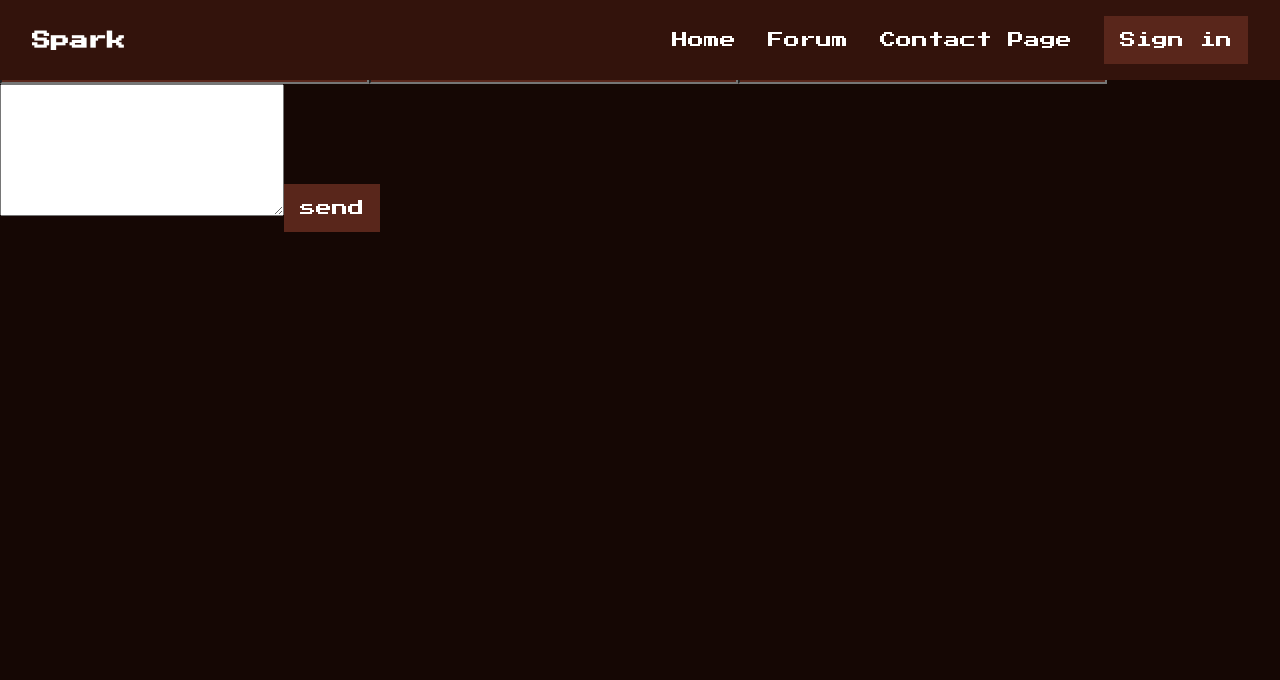
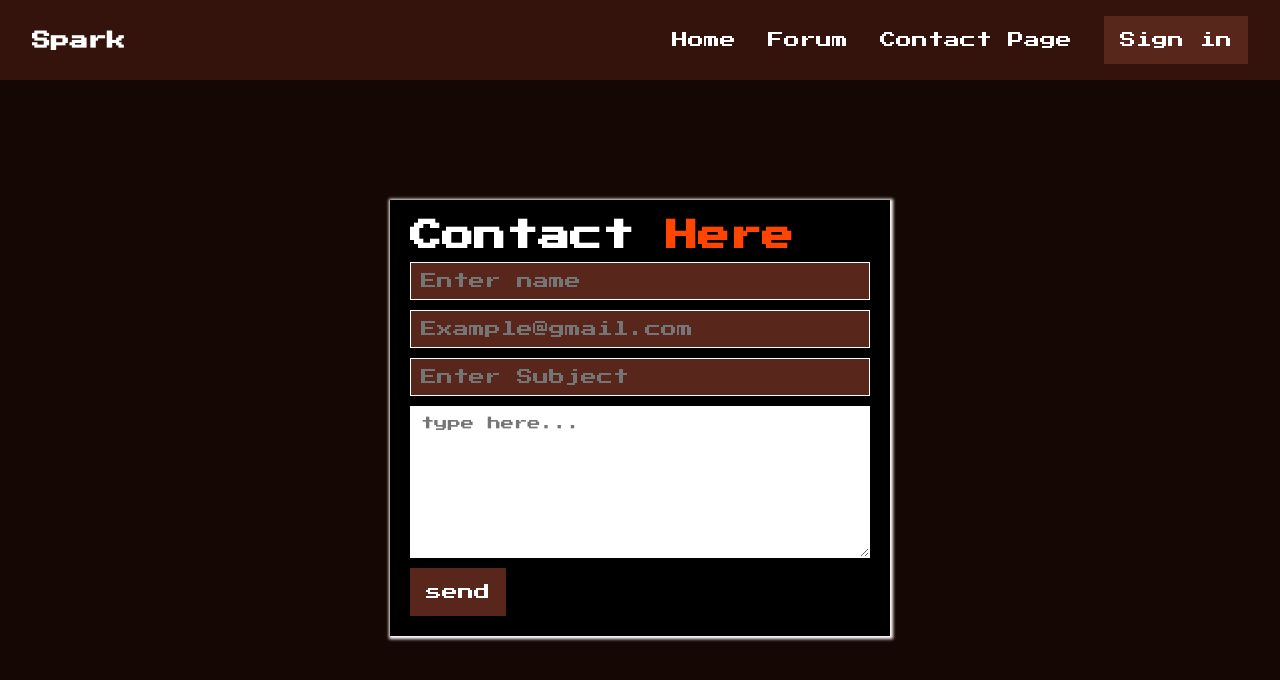
Before and after one commit to HU-EBP/site, a React (Create React App) app in the folder client/: page /contact in a window 1280 px wide. Shown: the top 680 px of the page. Built offline with nearby package versions, Linux system fonts and the light colour scheme.

Commit message:
css styling contact form

```diff
--- /dev/null
+++ b/client/src/components/contact.css
@@ -0,0 +1,34 @@
+
+.contact-page{
+    box-shadow: 1px 1px 3px 2px white;
+display: block;
+background-color: black;
+margin: 200px auto;
+max-width: 500px;
+max-height: 500px;
+padding: 20px;
+
+
+
+
+}
+
+.contact-page input, textarea{
+display: flex;
+flex-direction: column;
+width: 100%;
+margin: 10px auto;
+padding: 10px;
+border: 1px solid white
+}
+
+.message{
+color: black;
+
+}
+
+.contact-page span{
+color:#ff4500 ;
+
+
+}
--- a/client/src/pages/Contact.js
+++ b/client/src/pages/Contact.js
@@ -1,16 +1,17 @@
-import React from "react";
-import { useNavigate, Link } from "react-router-dom";
+import React, { Component } from "react";
+import "../components/contact.css";
+
 
 const contact = () => {
   return (
-    <form>
+    <form className="contact-page">
       <h1>
         Contact <span>Here</span>
       </h1>
-      <input type="email" name="email" id=""/>
-      <input type="text" name="name" id=""/>
-      <input type="text" name="name" id=""/>
-      <textarea name="message" id="30" rows="10"/>
+      <input type="email" name="email" id="" placeholder="Enter name"/>
+      <input type="text" name="name" id=""placeholder="Example@gmail.com"/>
+      <input type="text" name="subject" id="" placeholder="Enter Subject"/>
+      <textarea className="message" id="30" rows="10" placeholder="type here..."/>
       <button type="submit">send</button>
     </form>
   );
```
